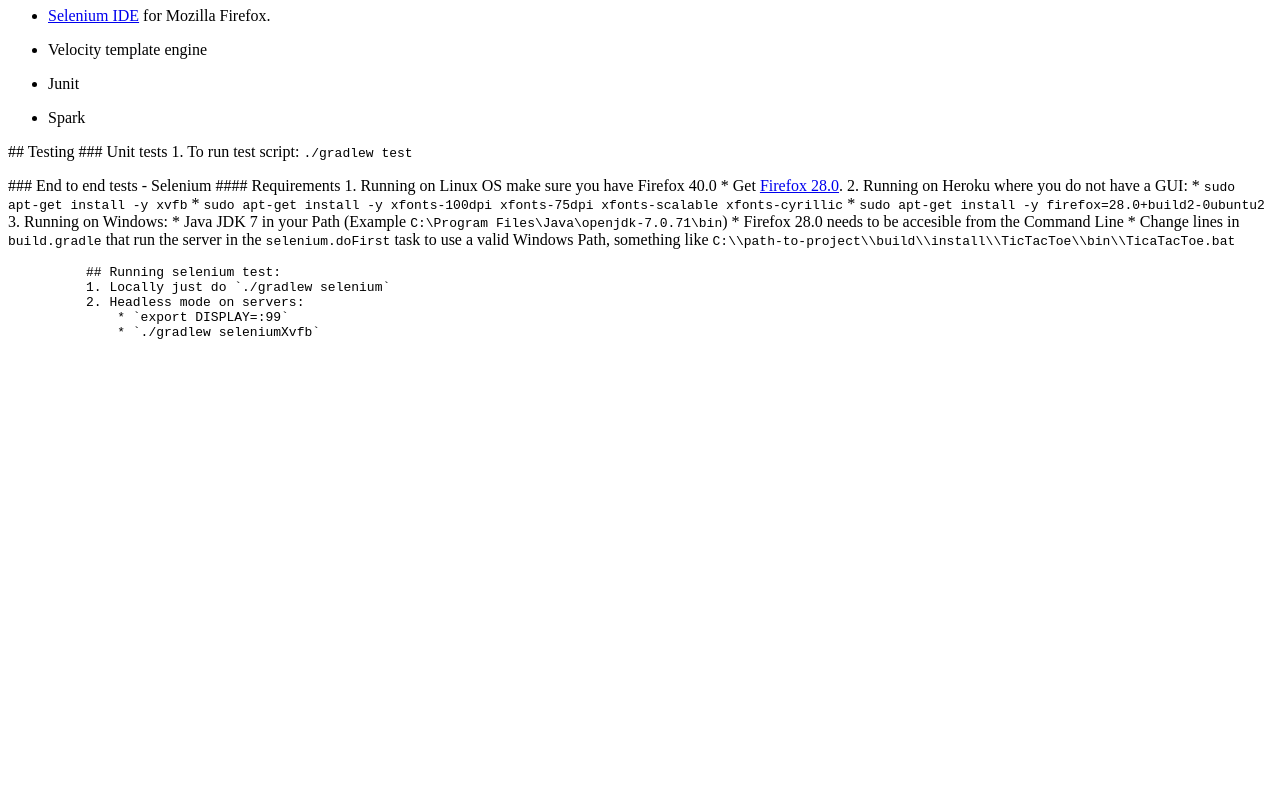
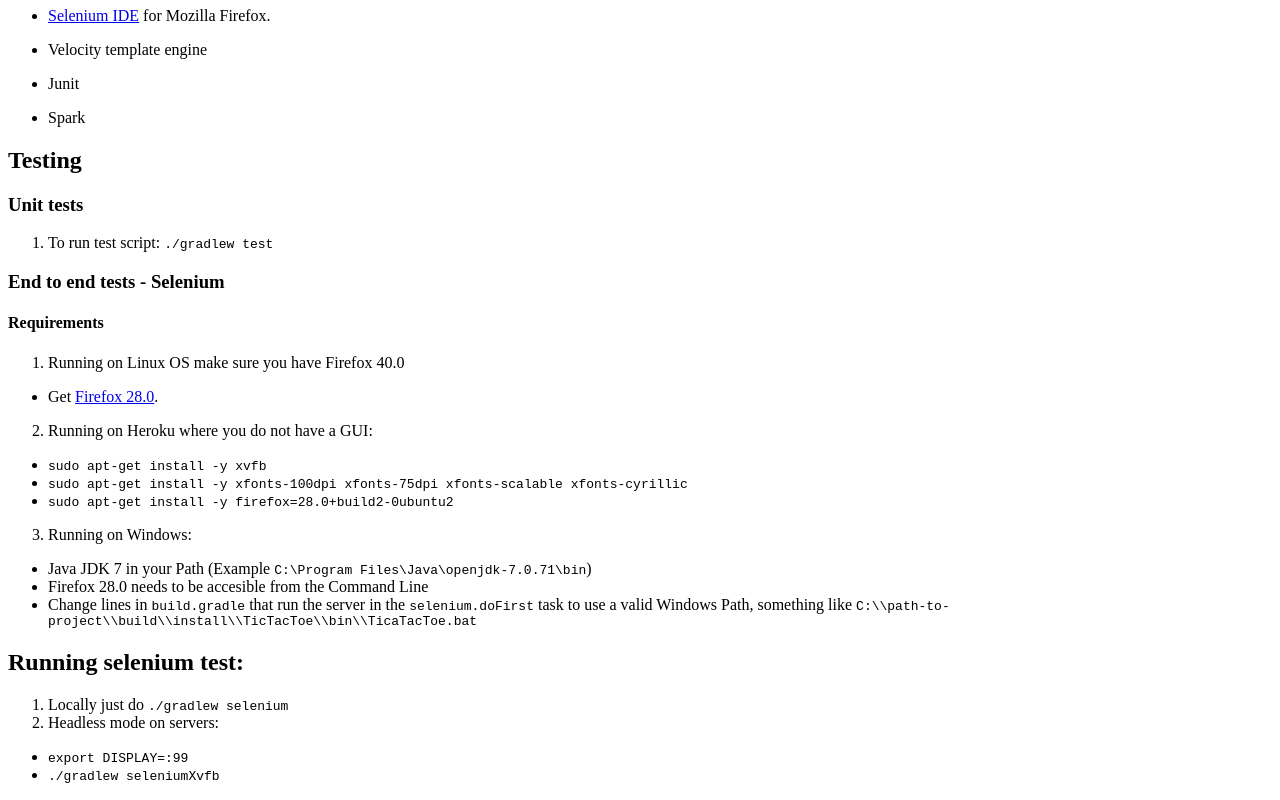
Before and after one commit to arnarleifs/TicTacToe, a plain HTML site: page docs/dev/index.html in a window 1280 px wide. Shown: the part 809-1609 px from the top of the page. Before the commit the page ends 1162 px from the top, so only its background shows below. Drawn offline with Linux system fonts and the light colour scheme.

Commit message:
Modified Development manual

```diff
--- a/docs/dev/index.html
+++ b/docs/dev/index.html
@@ -35,10 +35,41 @@
 <li><p>Junit</p></li>
 <li><p>Spark</p></li>
 </ul>
-<p>## Testing ### Unit tests 1. To run test script: <code>./gradlew test</code></p>
-<p>### End to end tests - Selenium #### Requirements 1. Running on Linux OS make sure you have Firefox 40.0 * Get <a href="https://ftp.mozilla.org/pub/mozilla.org/firefox/releases/40.0/">Firefox 28.0</a>. 2. Running on Heroku where you do not have a GUI: * <code>sudo apt-get install -y xvfb</code> * <code>sudo apt-get install -y xfonts-100dpi xfonts-75dpi xfonts-scalable xfonts-cyrillic</code> * <code>sudo apt-get install -y firefox=28.0+build2-0ubuntu2</code> 3. Running on Windows: * Java JDK 7 in your Path (Example <code>C:\Program Files\Java\openjdk-7.0.71\bin</code>) * Firefox 28.0 needs to be accesible from the Command Line * Change lines in <code>build.gradle</code> that run the server in the <code>selenium.doFirst</code> task to use a valid Windows Path, something like <code>C:\\path-to-project\\build\\install\\TicTacToe\\bin\\TicaTacToe.bat</code></p>
-<pre><code>          ## Running selenium test:
-          1. Locally just do `./gradlew selenium`
-          2. Headless mode on servers:
-              * `export DISPLAY=:99`
-              * `./gradlew seleniumXvfb`</code></pre>
+<h2 id="testing">Testing</h2>
+<h3 id="unit-tests">Unit tests</h3>
+<ol style="list-style-type: decimal">
+<li>To run test script: <code>./gradlew test</code></li>
+</ol>
+<h3 id="end-to-end-tests---selenium">End to end tests - Selenium</h3>
+<h4 id="requirements">Requirements</h4>
+<ol style="list-style-type: decimal">
+<li>Running on Linux OS make sure you have Firefox 40.0</li>
+</ol>
+<ul>
+<li>Get <a href="https://ftp.mozilla.org/pub/mozilla.org/firefox/releases/40.0/">Firefox 28.0</a>.</li>
+</ul>
+<ol start="2" style="list-style-type: decimal">
+<li>Running on Heroku where you do not have a GUI:</li>
+</ol>
+<ul>
+<li><code>sudo apt-get install -y xvfb</code></li>
+<li><code>sudo apt-get install -y xfonts-100dpi xfonts-75dpi xfonts-scalable xfonts-cyrillic</code></li>
+<li><code>sudo apt-get install -y firefox=28.0+build2-0ubuntu2</code></li>
+</ul>
+<ol start="3" style="list-style-type: decimal">
+<li>Running on Windows:</li>
+</ol>
+<ul>
+<li>Java JDK 7 in your Path (Example <code>C:\Program Files\Java\openjdk-7.0.71\bin</code>)</li>
+<li>Firefox 28.0 needs to be accesible from the Command Line</li>
+<li>Change lines in <code>build.gradle</code> that run the server in the <code>selenium.doFirst</code> task to use a valid Windows Path, something like <code>C:\\path-to-project\\build\\install\\TicTacToe\\bin\\TicaTacToe.bat</code></li>
+</ul>
+<h2 id="running-selenium-test">Running selenium test:</h2>
+<ol style="list-style-type: decimal">
+<li>Locally just do <code>./gradlew selenium</code></li>
+<li>Headless mode on servers:</li>
+</ol>
+<ul>
+<li><code>export DISPLAY=:99</code></li>
+<li><code>./gradlew seleniumXvfb</code></li>
+</ul>
```
Also changed, not shown: docs/admin/index.html (+1 -0 lines), 2 other files.
